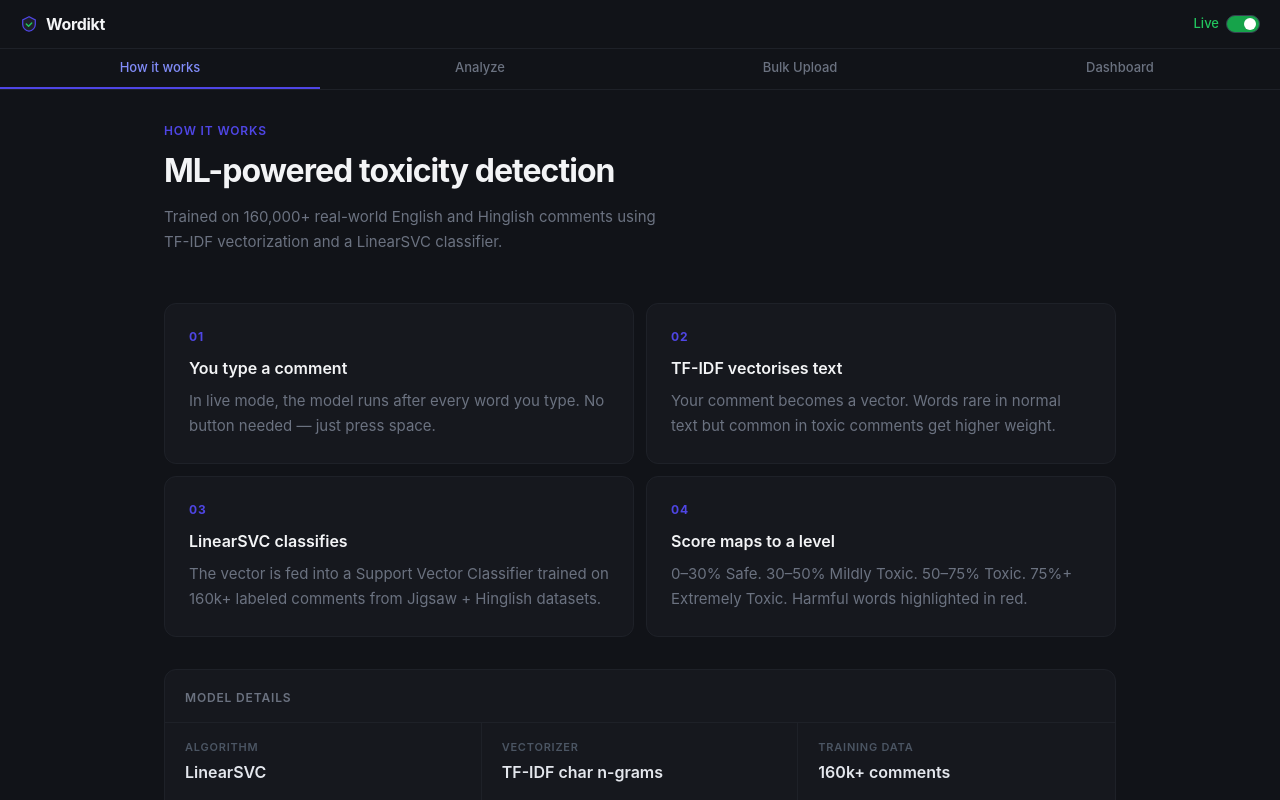
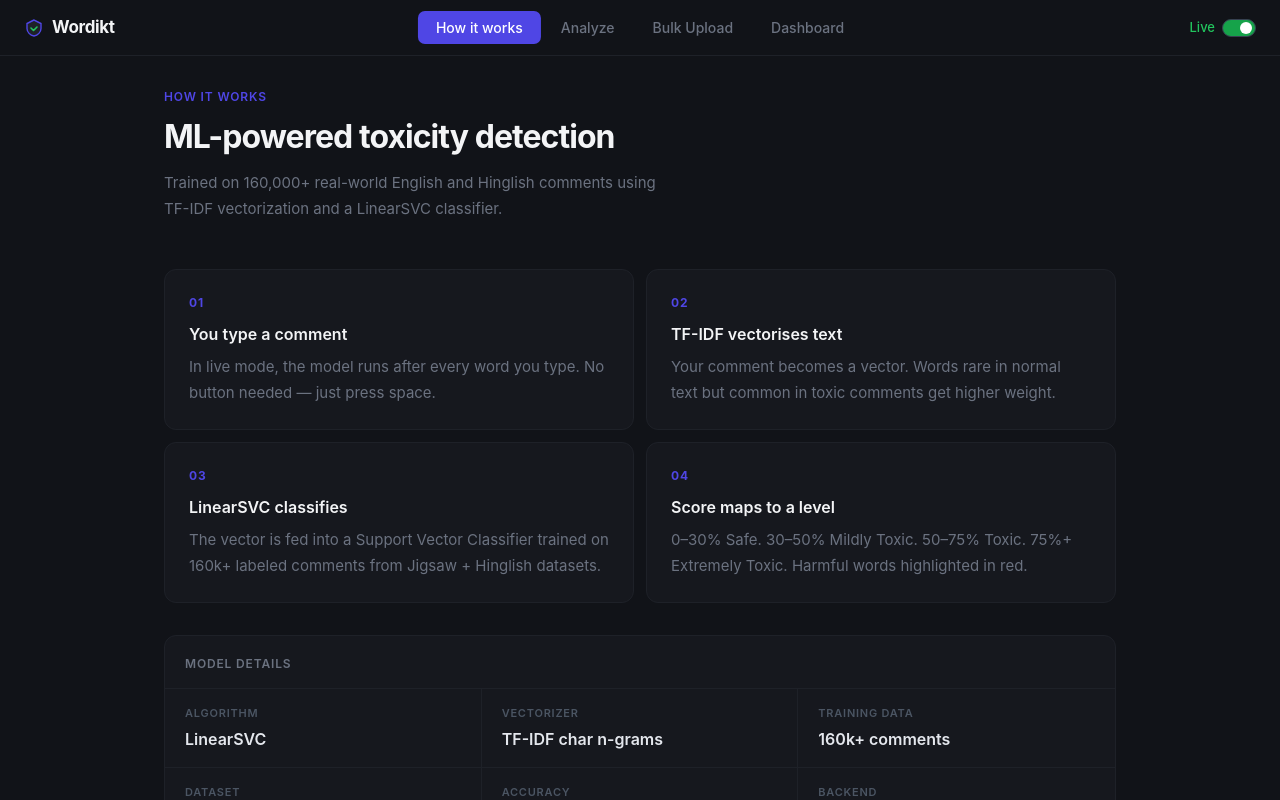
Before and after one commit to tanishas05/toxic-comments-detector, a React app in the folder frontend/: page / in a window 1280 px wide. Shown: the top 800 px of the page. Built offline with nearby package versions, Linux system fonts and the light colour scheme; the HTML template or start-up script is replaced by a standard one.

Commit message:
done for "HINGLISH" & "ENGLISH"

```diff
--- a/frontend/src/App.jsx
+++ b/frontend/src/App.jsx
@@ -85,6 +85,8 @@ export default function App() {
   const [tab, setTab] = useState("howitworks");
   const [history, setHistory] = useState([]);
   const [live, setLive] = useState(true);
+  const [mobileMenuOpen, setMobileMenuOpen] = useState(false);
+  const [menuOpen, setMenuOpen] = useState(false);
   const [error, setError] = useState(null);
   const [bulkResults, setBulkResults] = useState([]);
   const [bulkLoading, setBulkLoading] = useState(false);
@@ -209,33 +211,63 @@ export default function App() {
     <div style={{ minHeight: "100vh", background: "#111318", color: "#e4e7ed", fontFamily: "'Inter', system-ui, sans-serif", fontSize: 16 }}>
 
       {/* NAV */}
-      <nav style={{ borderBottom: "1px solid #1e2128", background: "#111318", position: "sticky", top: 0, zIndex: 50, display: "flex", flexDirection: "column" }}>
-        {/* Logo + toggle row */}
-        <div style={{ display: "flex", alignItems: "center", justifyContent: "space-between", padding: "0 20px", height: 48, flexShrink: 0 }}>
-          <div style={{ display: "flex", alignItems: "center", gap: 8 }}>
-            <svg width="18" height="18" viewBox="0 0 20 20" fill="none">
-              <path d="M10 2L3 5.5V10.5C3 14.1 6.1 17.4 10 18C13.9 17.4 17 14.1 17 10.5V5.5L10 2Z" fill="#1e2128" stroke="#4f46e5" strokeWidth="1.4"/>
-              <path d="M7 10l2.5 2.5L13 9" stroke="#22c55e" strokeWidth="1.6" strokeLinecap="round" strokeLinejoin="round"/>
-            </svg>
-            <span style={{ fontSize: 16, fontWeight: 700, color: "#f3f4f6", letterSpacing: "-0.02em" }}>Wordikt</span>
-          </div>
-          <div style={{ display: "flex", alignItems: "center", gap: 7 }}>
+      <nav style={{ borderBottom: "1px solid #1e2128", background: "#111318", position: "sticky", top: 0, zIndex: 50, height: 56, display: "flex", alignItems: "center", padding: "0 24px" }}>
+        {/* Logo */}
+        <div style={{ display: "flex", alignItems: "center", gap: 8 }}>
+          <svg width="20" height="20" viewBox="0 0 20 20" fill="none">
+            <path d="M10 2L3 5.5V10.5C3 14.1 6.1 17.4 10 18C13.9 17.4 17 14.1 17 10.5V5.5L10 2Z" fill="#1e2128" stroke="#4f46e5" strokeWidth="1.4"/>
+            <path d="M7 10l2.5 2.5L13 9" stroke="#22c55e" strokeWidth="1.6" strokeLinecap="round" strokeLinejoin="round"/>
+          </svg>
+          <span style={{ fontSize: 17, fontWeight: 700, color: "#f3f4f6", letterSpacing: "-0.02em" }}>Wordikt</span>
+        </div>
+
+        {/* Desktop tabs — centered */}
+        <div style={{ display: "flex", gap: 2, position: "absolute", left: "50%", transform: "translateX(-50%)" }} className="desktop-tabs">
+          {TABS.map(([id, lbl]) => (
+            <button key={id} onClick={() => setTab(id)}
+              style={{ padding: "6px 18px", borderRadius: 7, fontSize: 14, fontWeight: 500, border: "none", cursor: "pointer", transition: "all 0.18s", background: tab === id ? "#4f46e5" : "transparent", color: tab === id ? "#fff" : "#6b7280" }}
+              onMouseEnter={e => { if (tab !== id) { e.currentTarget.style.background = "#1e2128"; e.currentTarget.style.color = "#e4e7ed"; } }}
+              onMouseLeave={e => { if (tab !== id) { e.currentTarget.style.background = "transparent"; e.currentTarget.style.color = "#6b7280"; } }}
+            >{lbl}</button>
+          ))}
+        </div>
+
+        {/* Right side */}
+        <div style={{ marginLeft: "auto", display: "flex", alignItems: "center", gap: 10 }}>
+          {/* Live toggle */}
+          <div style={{ display: "flex", alignItems: "center", gap: 7 }} className="desktop-live">
             <span style={{ fontSize: 13, color: live ? "#22c55e" : "#6b7280", fontWeight: 500 }}>Live</span>
-            <div onClick={() => setLive(v => !v)} style={{ width: 34, height: 18, borderRadius: 999, background: live ? "#16a34a" : "#2d3139", cursor: "pointer", position: "relative", transition: "background 0.2s", border: "1px solid #374151", flexShrink: 0 }}>
+            <div onClick={() => setLive(v => !v)} style={{ width: 34, height: 18, borderRadius: 999, background: live ? "#16a34a" : "#2d3139", cursor: "pointer", position: "relative", transition: "background 0.2s", border: "1px solid #374151" }}>
               <span style={{ position: "absolute", top: 2, left: live ? 17 : 2, width: 12, height: 12, borderRadius: "50%", background: "#fff", transition: "left 0.2s" }} />
             </div>
           </div>
+          {/* Hamburger — mobile only */}
+          <button className="hamburger" onClick={() => setMenuOpen(v => !v)} style={{ display: "none", background: "none", border: "none", cursor: "pointer", padding: 4, color: "#9ca3af" }}>
+            {menuOpen
+              ? <svg width="22" height="22" viewBox="0 0 24 24" fill="none" stroke="currentColor" strokeWidth="2" strokeLinecap="round"><line x1="18" y1="6" x2="6" y2="18"/><line x1="6" y1="6" x2="18" y2="18"/></svg>
+              : <svg width="22" height="22" viewBox="0 0 24 24" fill="none" stroke="currentColor" strokeWidth="2" strokeLinecap="round"><line x1="3" y1="6" x2="21" y2="6"/><line x1="3" y1="12" x2="21" y2="12"/><line x1="3" y1="18" x2="21" y2="18"/></svg>
+            }
+          </button>
         </div>
-        {/* Tabs row */}
-        <div style={{ display: "flex", borderTop: "1px solid #1e2128" }}>
-          {TABS.map(([id, lbl]) => (
-            <button key={id} onClick={() => setTab(id)}
-              style={{ flex: 1, padding: "9px 4px", fontSize: 13, fontWeight: 500, border: "none", borderBottom: tab === id ? "2px solid #4f46e5" : "2px solid transparent", cursor: "pointer", transition: "all 0.18s", background: "transparent", color: tab === id ? "#818cf8" : "#6b7280", whiteSpace: "nowrap" }}
-              onMouseEnter={e => { if (tab !== id) e.currentTarget.style.color = "#e4e7ed"; }}
-              onMouseLeave={e => { if (tab !== id) e.currentTarget.style.color = "#6b7280"; }}
-            >{lbl}</button>
-          ))}
-        </div>
+
+        {/* Mobile dropdown menu */}
+        {menuOpen && (
+          <div className="mobile-menu" style={{ position: "absolute", top: 56, left: 0, right: 0, background: "#16181e", borderBottom: "1px solid #1e2128", zIndex: 100, display: "none", flexDirection: "column" }}>
+            {TABS.map(([id, lbl]) => (
+              <button key={id} onClick={() => { setTab(id); setMenuOpen(false); }}
+                style={{ padding: "14px 20px", fontSize: 15, fontWeight: tab === id ? 600 : 400, border: "none", borderLeft: tab === id ? "3px solid #4f46e5" : "3px solid transparent", cursor: "pointer", background: tab === id ? "rgba(79,70,229,0.08)" : "transparent", color: tab === id ? "#818cf8" : "#9ca3af", textAlign: "left", transition: "all 0.15s" }}
+                onMouseEnter={e => { if (tab !== id) { e.currentTarget.style.background = "rgba(255,255,255,0.03)"; e.currentTarget.style.color = "#e4e7ed"; } }}
+                onMouseLeave={e => { if (tab !== id) { e.currentTarget.style.background = "transparent"; e.currentTarget.style.color = "#9ca3af"; } }}
+              >{lbl}</button>
+            ))}
+            <div style={{ padding: "12px 20px", borderTop: "1px solid #1e2128", display: "flex", alignItems: "center", gap: 8 }}>
+              <span style={{ fontSize: 13, color: live ? "#22c55e" : "#6b7280" }}>Live detection</span>
+              <div onClick={() => setLive(v => !v)} style={{ width: 34, height: 18, borderRadius: 999, background: live ? "#16a34a" : "#2d3139", cursor: "pointer", position: "relative", border: "1px solid #374151" }}>
+                <span style={{ position: "absolute", top: 2, left: live ? 17 : 2, width: 12, height: 12, borderRadius: "50%", background: "#fff", transition: "left 0.2s" }} />
+              </div>
+            </div>
+          </div>
+        )}
       </nav>
 
       {/* ── HOW IT WORKS ── */}
@@ -673,7 +705,10 @@ export default function App() {
 
         /* Mobile */
         @media (max-width: 640px) {
-          nav { font-size: 13px; }
+          .desktop-tabs { display: none !important; }
+          .desktop-live { display: none !important; }
+          .hamburger { display: flex !important; }
+          .mobile-menu { display: flex !important; }
           .page-content { padding: 20px 16px 60px !important; }
           .grid-2col { grid-template-columns: 1fr !important; }
           .grid-4col { grid-template-columns: 1fr 1fr !important; }
```
